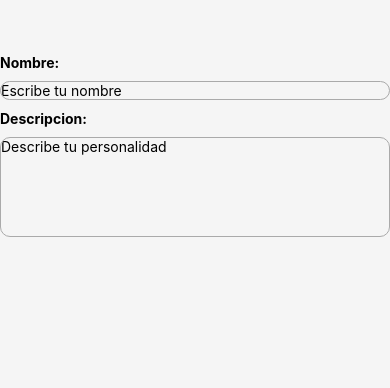
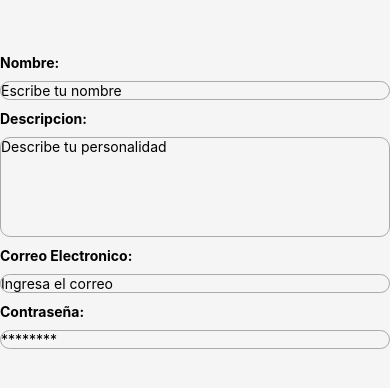
Before and after one commit to Anakimberly/PROYECTOEXPO, a React Native app: screen / in a window 390 px wide. Shown: the top 388 px of the page. Built offline with nearby package versions, Linux system fonts and the light colour scheme.

Commit message:
se agrego el correo electronico y la contraseña al formulario

```diff
--- a/src/pages/Formulario.js
+++ b/src/pages/Formulario.js
@@ -7,8 +7,12 @@
 <TextInput style ={style.input} placeholder="Escribe tu nombre"/>
  <Text style ={style.label}>Descripcion:</Text>
 <TextInput multiline={true} numberOfLines={4} style ={[style.input,style.textArea]} placeholder="Describe tu personalidad"/>
+ <Text style ={style.label}>Correo Electronico:</Text>
+<TextInput style ={style.input} placeholder="Ingresa el correo" keyboardType="email-address"/>
+ <Text style ={style.label}>Contraseña:</Text>
+<TextInput style ={style.input} placeholder="********" secureTextEntry/>
+    </SafeAreaView>
 
-    </SafeAreaView>
   )
   }
 
```
